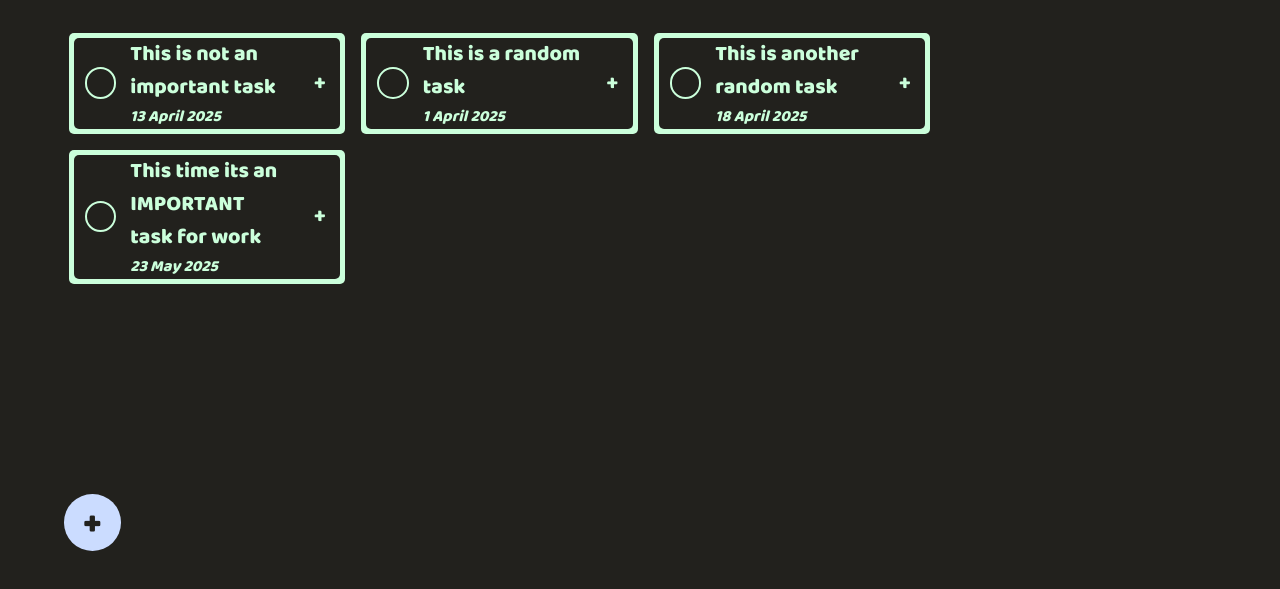
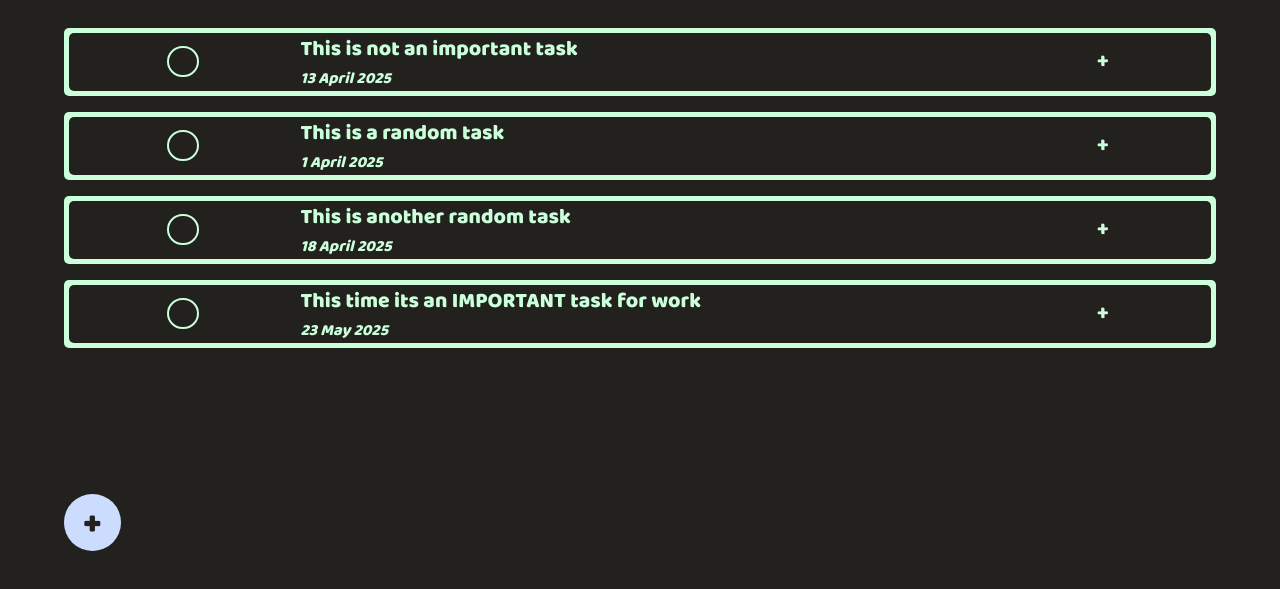
Before and after one commit to oler4to/Project-TodoList, a website built with webpack: page src/index.html in a window 1280 px wide. Shown: the part 239-828 px from the top of the page. Built offline with nearby package versions, Linux system fonts and the light colour scheme.

Commit message:
Update styles.css

```diff
--- a/src/styles.css
+++ b/src/styles.css
@@ -814,13 +814,3 @@ textarea{
 
   background-color: inherit;
 }
-
-
-@media (min-width: 960px){
-  #tasks-container {
-    padding: 5px;
-    display: grid;
-    grid-template-columns: repeat(auto-fit, 24%);
-    gap: 1rem;
-  }
-}
```
